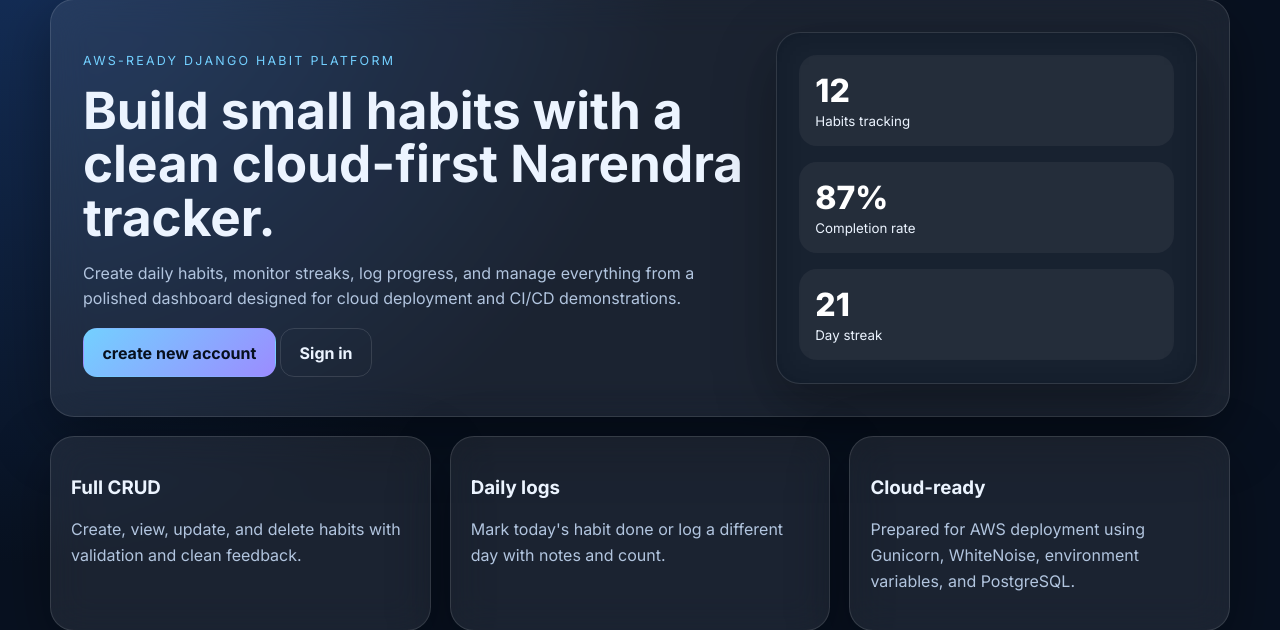
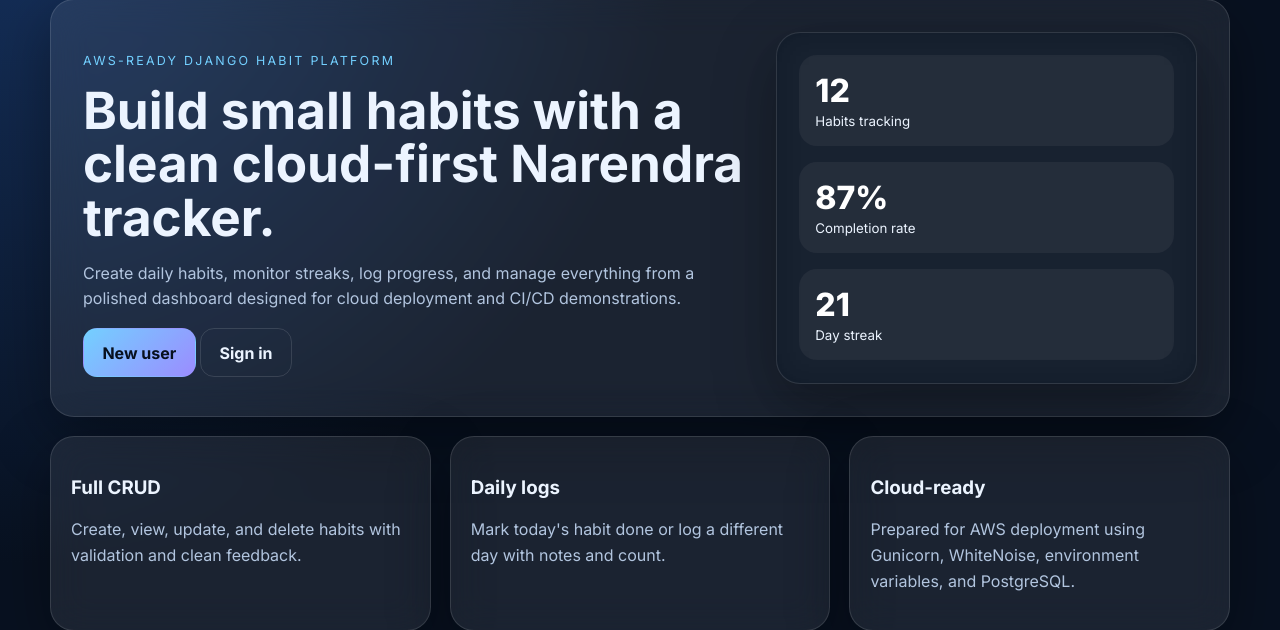
Before and after one commit to Narendra1511/CloudHabbit, a Django app: page / in a window 1280 px wide. Shown: the part 119-749 px from the top of the page. Run offline with Django 5.2, Linux system fonts and the light colour scheme.

Commit message:
Update landing page

```diff
--- a/habits/templates/habits/landing.html
+++ b/habits/templates/habits/landing.html
@@ -7,7 +7,7 @@
         <h1>Build small habits with a clean cloud-first Narendra tracker.</h1>
         <p class="hero-copy">Create daily habits, monitor streaks, log progress, and manage everything from a polished dashboard designed for cloud deployment and CI/CD demonstrations.</p>
         <div class="hero-actions">
-            <a class="btn" href="{% url 'register' %}">create new account</a>
+            <a class="btn" href="{% url 'register' %}">New user</a>
             <a class="btn ghost" href="{% url 'login' %}">Sign in</a>
         </div>
     </div>
```
